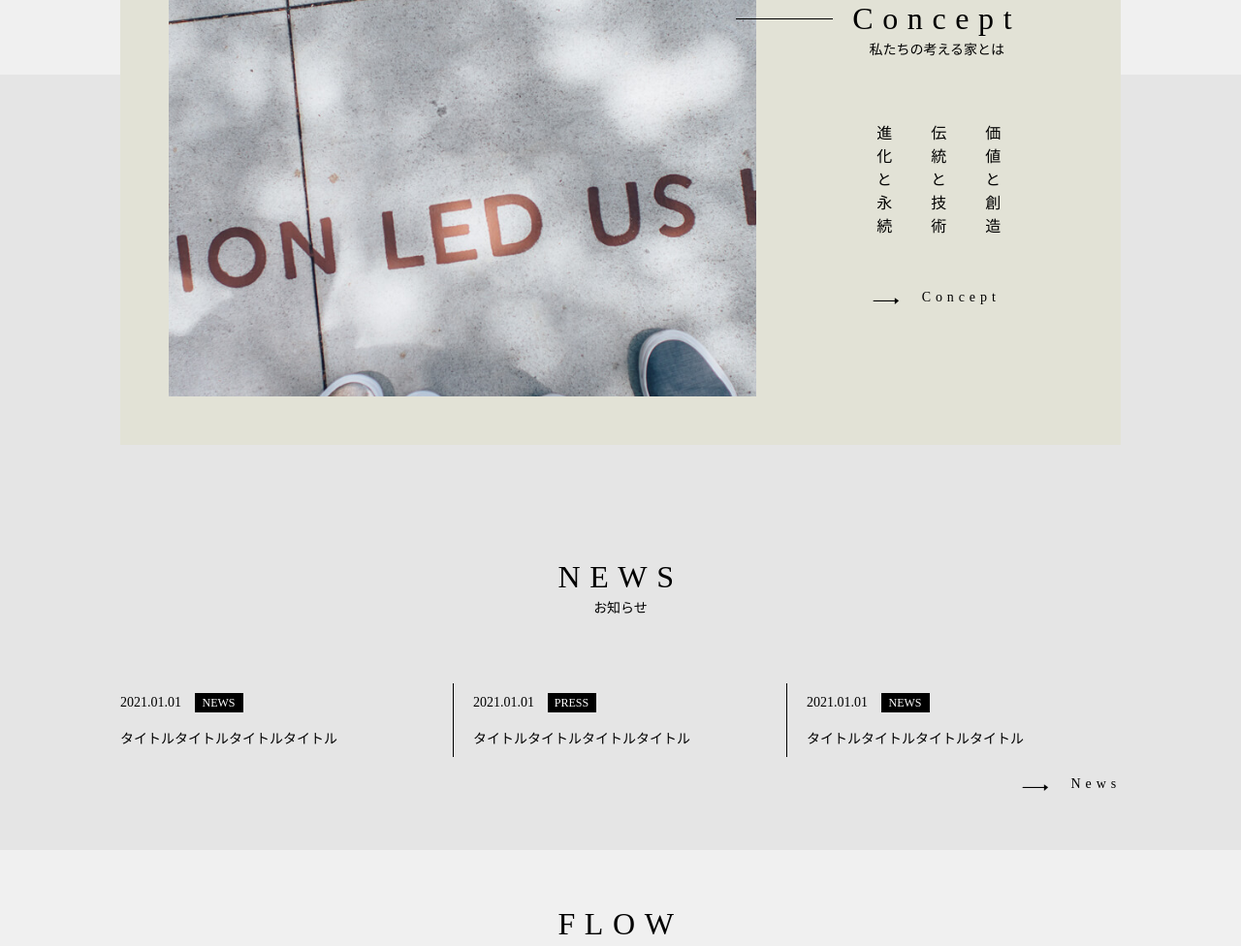
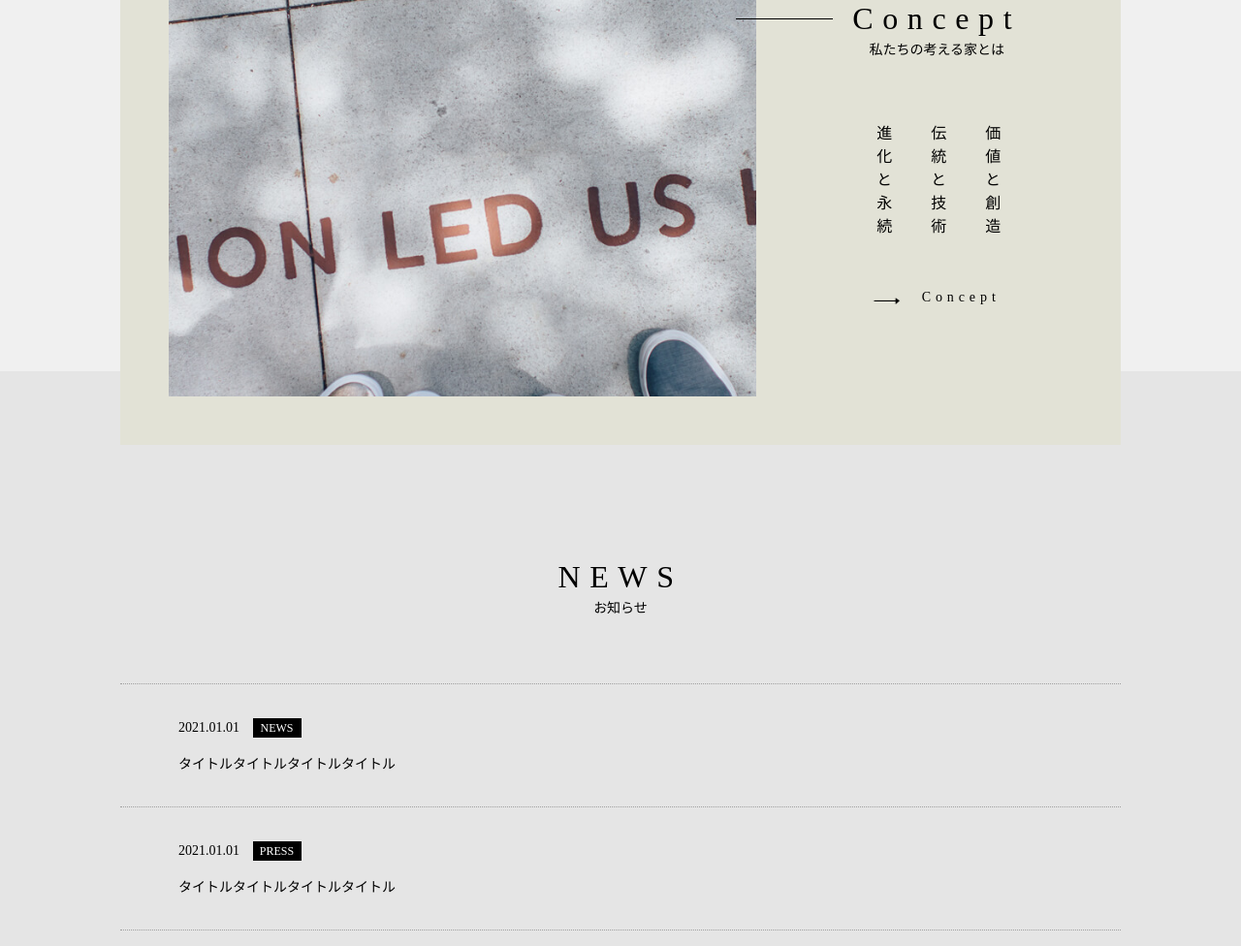
Before and after one commit to marscode48/corp_mars_design, a website: page src/index.html in a window 1280 px wide. Shown: the part 1061-2037 px from the top of the page at 97% size. Drawn offline with nearby package versions, Linux system fonts and the light colour scheme; files that its build step writes are made by us from their sources; files whose address does not match are found by name.

Commit message:
news-secのstyleを修正

```diff
--- a/src/sass/globals/_variables.scss
+++ b/src/sass/globals/_variables.scss
@@ -3,6 +3,7 @@ $cBlack: #000000;
 $cBgGray: #F0F0F0;
 $cBgDark: #e5e5e5;
 $cBgYellow: #e2e2d6;
+$cNewsBorder: #9f9f9f;
 $cFlowBg: #f1f1f1;
 $cFlowPaginaiton: #cbcbcb;
 $cHousesScroll: #bababa;
--- a/src/sass/pages/_home.scss
+++ b/src/sass/pages/_home.scss
@@ -90,37 +90,20 @@ News
     z-index: 1;
   }
 
-  &__ul {
-
-    @include mq(lg) {
-      display: flex;
-      justify-content: space-between;
-    }
+  &__inner {
+    margin-bottom: 20px;
   }
 
   &__li {
-    padding: 10px 0;
-    margin-bottom: 20px;
+    padding: 25px 35px;
+    border-bottom: 1px dotted $cNewsBorder;
 
     @include mq(lg) {
-      width: calc(100%/3);
-      border-right: 1px solid $cBlack;
-      padding: 10px 20px;
+      padding: 35px 60px;
     }
 
     &:first-child {
-
-      @include mq(lg) {
-        padding-left: 0;
-      }
-    }
-
-    &:last-child {
-
-      @include mq(lg) {
-        border-right: none;
-        padding-right: 0;
-      }
+      border-top: 1px dotted $cNewsBorder;
     }
   }
 
```
Also changed, not shown: dist/css/style.css, 1 other file.
